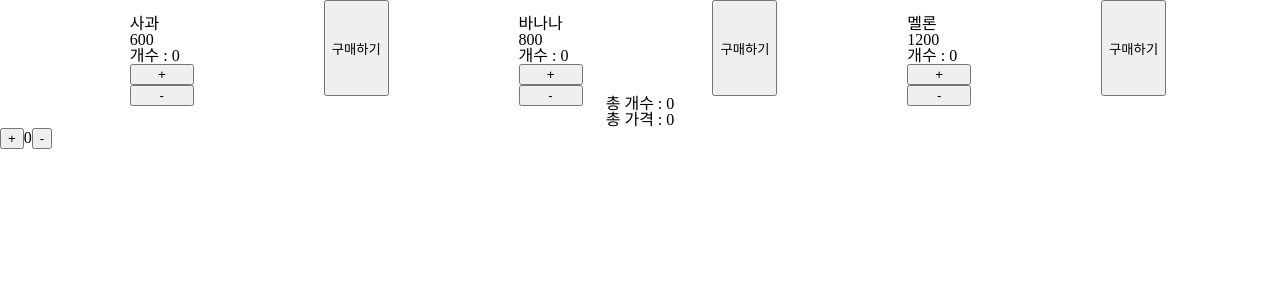
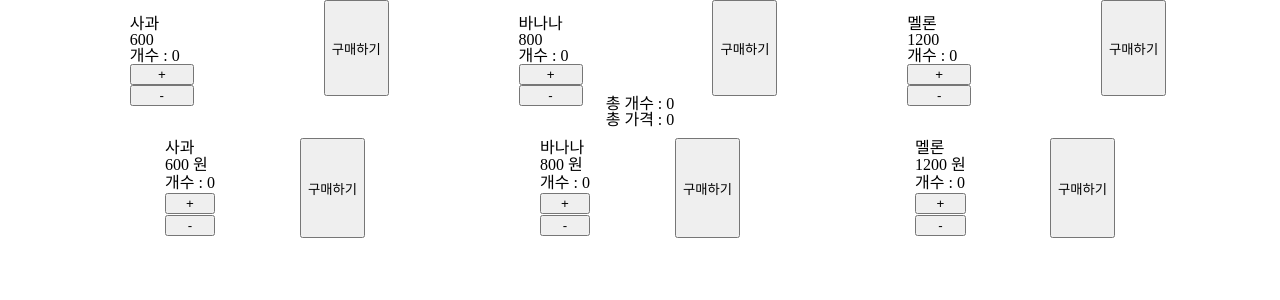
Before and after one commit to bobob0311/Type_Redux, a React (Vite) app: page / in a window 1280 px wide. Shown: the top 300 px of the page. Built offline with nearby package versions, Linux system fonts and the light colour scheme.

Commit message:
배열 및 reducer 세팅

```diff
--- a/src/App.tsx
+++ b/src/App.tsx
@@ -3,6 +3,7 @@ import CounterBox from './counter/ConterBox';
 import Card from './card/Card';
 import { useState } from 'react';
 import { CounterByRedux } from './counterByRedux/CounterByRedux';
+import CardBoxByRedux from './cardByRedux/CardBoxByRedux';
 
 type ItemType = {
   id: number;
@@ -115,6 +116,7 @@ function App() {
         {DUMMY_DATA.map((item) => <Card key={item.id} onAdd={(addItem) => handleAddCounter(addItem)} data={item}></Card>)}
       </div>
       <CounterBox data={item} onPlus={(id) => handlePlusClick(id)} onMinus={(id) => handleMinusClick(id)} total={total} />
+      <CardBoxByRedux/>
       <CounterByRedux/>
     </>
   )
--- /dev/null
+++ b/src/cardByRedux/CardBoxByRedux.tsx
@@ -0,0 +1,21 @@
+import CardByRedux from "./CardByRedux";
+import styled from "./CardBoxbyRedux.module.css"
+type ItemType = {
+  id: number;
+  name: string;
+  price: number;
+};
+
+const DUMMY_DATA: ItemType[] = [
+  { id: 1, name: '사과', price: 600},
+  { id: 2, name: '바나나', price: 800},
+  { id: 3, name: '멜론', price: 1200},
+]
+
+export default function CardBoxByRedux() {
+  return (
+    <div className={styled.container}>
+      {DUMMY_DATA.map(item => <CardByRedux key={item.id} data={item}/>)}
+    </div>
+  )
+}
--- /dev/null
+++ b/src/cardByRedux/CardBoxbyRedux.module.css
@@ -0,0 +1,4 @@
+.container{
+    display: flex;
+    justify-content: space-evenly;
+}
--- /dev/null
+++ b/src/cardByRedux/CardByRedux.module.css
@@ -0,0 +1,14 @@
+.container{
+    width: 200px;
+    display: flex;
+    flex-direction: row;
+    justify-content: space-between;
+    margin: 10px;
+}
+
+.container>div{
+    display: flex;
+    flex-direction: column;
+    height: 100px;
+    justify-content: space-evenly;
+}
--- /dev/null
+++ b/src/cardByRedux/CardByRedux.tsx
@@ -0,0 +1,53 @@
+import { useState } from "react";
+import { useCounterDispatch } from "../hooks";
+import { incrementByAmount } from "../counterByRedux/counterSlice";
+import styled from "./CardByRedux.module.css"
+
+type CardByReduxProps = {
+    data: ItemType,
+}
+
+type ItemType = {
+  id: number;
+  name: string;
+  price: number;
+};
+
+export default function CardByRedux(props: CardByReduxProps) {
+    const {data} = props;
+    const {name,price,id} = data;
+
+    const [cnt, setCnt] = useState<number>(0);
+    const dispatch = useCounterDispatch()
+
+    const handlePlusClick = () => {
+        setCnt(prev => prev + 1);
+    }
+
+    const handleMinusClick = () => {
+        if (cnt > 0) {
+            setCnt(prev => prev - 1);
+        }
+    }
+
+    const handleBuyClick = () => {
+        if (cnt > 0) {
+            dispatch(incrementByAmount({count:cnt, price: price,id:id, name : name}));
+            setCnt(0);
+        }
+    }
+
+
+    return (
+        <div className={styled.container}>
+            <div>
+                <div>{name}</div>
+                <div>{price} 원</div>
+                <div>개수 : {cnt}</div>
+                <button onClick={handlePlusClick}>+</button>
+                <button onClick={handleMinusClick}>-</button>
+            </div>
+            <button onClick={handleBuyClick}>구매하기</button>
+        </div>
+    )
+}
--- a/src/counterByRedux/CounterByRedux.tsx
+++ b/src/counterByRedux/CounterByRedux.tsx
@@ -3,9 +3,15 @@ import { useCounterDispatch, useCounterSelector } from "../hooks";
 
 export function CounterByRedux() {
     const count = useCounterSelector(state => state.counter);
+    const { items, totalCount, totalPrice } = count;
     const dispatch = useCounterDispatch()
 
     return (
+    <>
+    { items.map(item => <div> {item.price}</div>) }
+        </>
+        )
+        {/*
         <div>
             <div>
                 <button
@@ -13,7 +19,8 @@ export function CounterByRedux() {
                     onClick={() => dispatch(increment())}>
                     +
                 </button>
-                <span>{count.totalCount}</span>
+                <div>{totalCount}</div>
+                <div>{totalPrice}</div>
                 <button
                     aria-label="Decrement value"
                     onClick={() => dispatch(decrement())}>
@@ -21,5 +28,6 @@ export function CounterByRedux() {
                 </button>
             </div>
         </div>
-    )
+        */}
+
 }
--- a/src/counterByRedux/counterSlice.tsx
+++ b/src/counterByRedux/counterSlice.tsx
@@ -2,15 +2,24 @@ import { PayloadAction, createSlice } from "@reduxjs/toolkit";
 
 interface CounterState {
     totalCount: number,
-    totalPrice: number
+    totalPrice: number,
+    items: item[]
 }
 
-interface incrementByAmount {
-    amount: number,
-    price: number
+interface item{
+    id:number,
+    count: number,
+    price: number,
+    name: string,
+}
+
+interface simple{
+    id: number,
+    price: number,
 }
 
 const initialState: CounterState = {
+    items:[],
     totalCount: 0,
     totalPrice: 0
 }
@@ -19,14 +28,60 @@ export const counterSlice = createSlice({
     name: 'counter',
     initialState,
     reducers: {
-        increment: state  => { state.totalCount += 1 },
-        decrement: state  => { state.totalCount -= 1 },
-        incrementByAmount: (state, action:PayloadAction<incrementByAmount>) => {
-            state.totalPrice += action.payload.amount;
+
+        increment: (state, action: PayloadAction<simple>) => {
+            const { price, id } = action.payload;
+            const now = findSelectedItem(id, state.items);
+
+            state.totalCount += 1;
+            state.totalPrice += price;
+
+            if (now) {
+                now.count += 1;
+                now.price += price;
+            }
+        },
+
+        decrement: (state,action:PayloadAction<simple>) => {
+             const { price, id } = action.payload;
+            const now = findSelectedItem(id, state.items);
+
+            state.totalCount -= 1;
+            state.totalPrice -= price;
+
+            if (now) {
+                now.count -= 1;
+                now.price -= price;
+            }
+        },
+
+        incrementByAmount: (state, action: PayloadAction<item>) => {
+            const { id, price, count, name } = action.payload;
+
+            state.totalCount += count;
+            state.totalPrice += count * price;
+
+            const now = findSelectedItem(id, state.items);
+
+            if (!now) {
+                state.items.push({
+                    id: action.payload.id,
+                    count: count,
+                    price: count * price,
+                    name: name,
+                })
+            } else {
+                now.count += count;
+                now.price += count * price;
+            }
         }
     }
 })
 
+function findSelectedItem(id: number, items: item[]) {
+    return items.find(item => item.id === id);
+}
+
 export const { increment, decrement, incrementByAmount } = counterSlice.actions
 
 export default counterSlice.reducer
```
